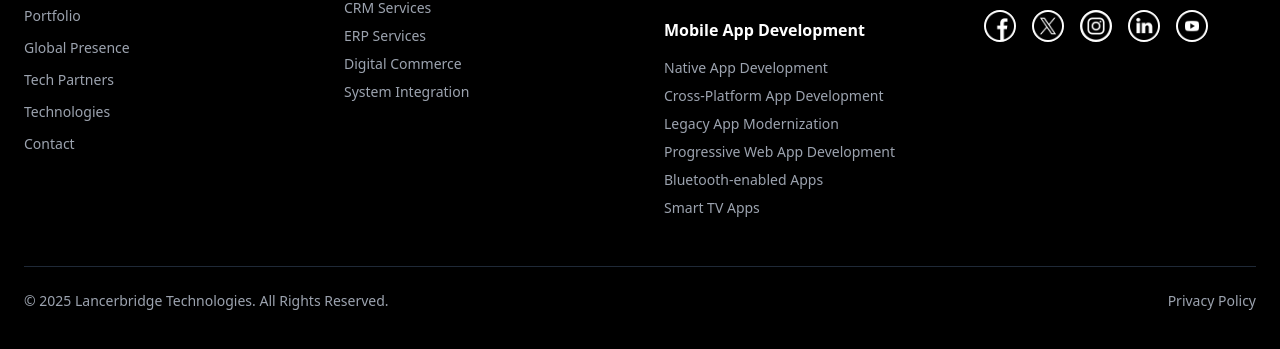
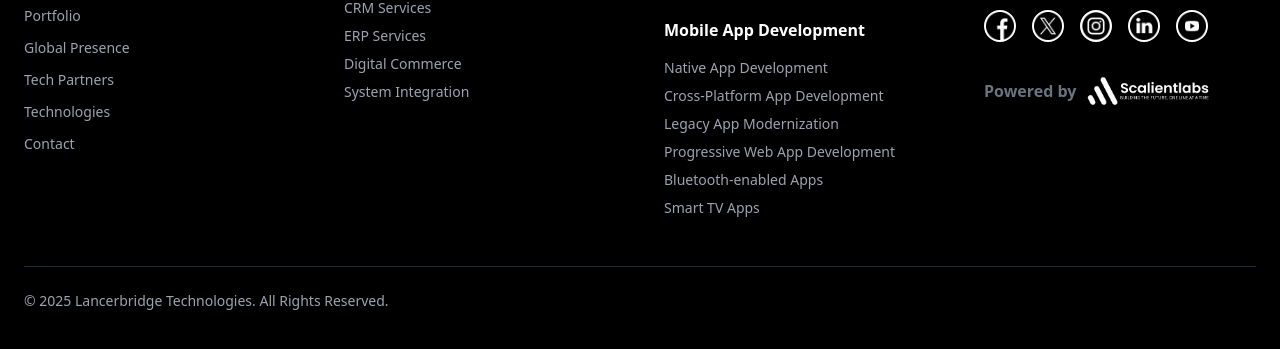
Before and after one commit to bankmotion/lancer-bridge, a React (Vite) app: page / in a window 1280 px wide. Shown: the part 5369-5718 px from the top of the page. Built offline with nearby package versions, Linux system fonts and the light colour scheme.

Commit message:
Add "Powered by ScalientLabs" section to footer and integrate TawkToChat component in MainLayout for improved user engagement.

```diff
--- /dev/null
+++ b/src/components/TawkToChat.tsx
@@ -0,0 +1,39 @@
+import { useEffect } from 'react';
+
+declare global {
+  interface Window {
+    Tawk_API?: any;
+    Tawk_LoadStart?: Date;
+  }
+}
+
+const TawkToChat = () => {
+  useEffect(() => {
+    // Initialize Tawk_API
+    window.Tawk_API = window.Tawk_API || {};
+    window.Tawk_LoadStart = new Date();
+
+    // Create and inject the script
+    const script = document.createElement('script');
+    script.async = true;
+    script.src = 'https://embed.tawk.to/685337aca4205c190bec87c1/1iu2h2u7j';
+    script.charset = 'UTF-8';
+    script.setAttribute('crossorigin', '*');
+
+    // Insert the script
+    const firstScript = document.getElementsByTagName('script')[0];
+    firstScript.parentNode?.insertBefore(script, firstScript);
+
+    // Cleanup function
+    return () => {
+      // Remove the script when component unmounts
+      if (script.parentNode) {
+        script.parentNode.removeChild(script);
+      }
+    };
+  }, []);
+
+  return null; // This component doesn't render anything visible
+};
+
+export default TawkToChat;
--- a/src/pages/layout/Footer.tsx
+++ b/src/pages/layout/Footer.tsx
@@ -139,6 +139,15 @@ const Footer: React.FC = () => {
               ))}
             </div>
           </div>
+
+          <div className="text-gray-500 flex items-center gap-2 mt-8">
+            <span className="font-bold">Powered by</span>
+            <img
+              src="/assets/imgs/scalientlabs.png"
+              alt="ScalientLabs"
+              className="w-32"
+            />
+          </div>
         </div>
       </div>
 
@@ -147,9 +156,6 @@ const Footer: React.FC = () => {
         <div className="text-gray-400">
           © 2025 Lancerbridge Technologies. All Rights Reserved.
         </div>
-        <div className="mt-2 md:mt-0 hover:text-gray-200 transition-colors cursor-pointer text-gray-400">
-          Privacy Policy
-        </div>
       </div>
     </footer>
   );
--- a/src/pages/layout/MainLayout.tsx
+++ b/src/pages/layout/MainLayout.tsx
@@ -2,6 +2,7 @@ import React from "react";
 import { Outlet } from "react-router-dom";
 import Header from "./Header";
 import Footer from "./Footer";
+import TawkToChat from "../../components/TawkToChat";
 
 interface MainLayoutProps {
   children?: React.ReactNode;
@@ -16,6 +17,7 @@ const MainLayout: React.FC<MainLayoutProps> = ({ children }) => {
       {children || <Outlet />}
 
       <Footer />
+      <TawkToChat />
     </div>
   );
 };
```
Also changed, not shown: public/assets/imgs/scalientlabs.png (added).
